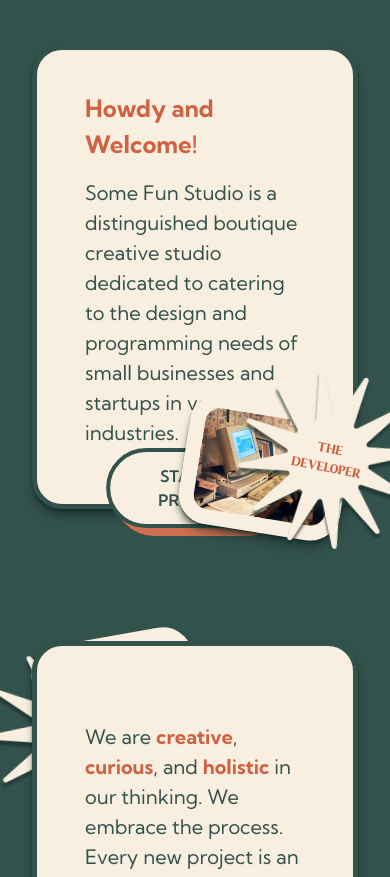
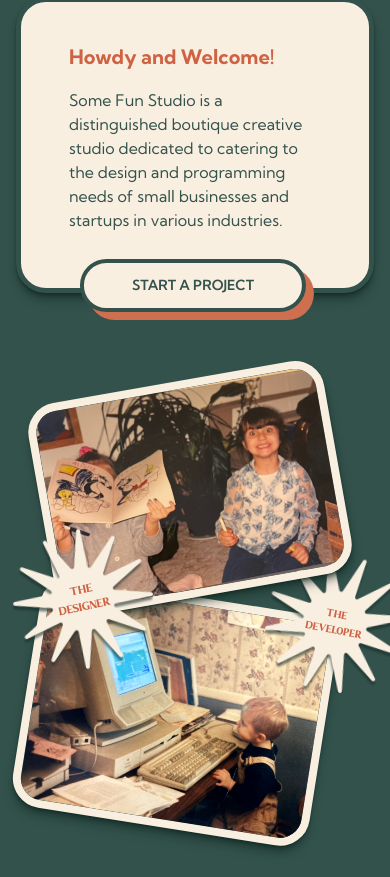
Before and after one commit to mattduff707/some-fun-prod, a Next.js app: page / in a window 390 px wide. Shown: the part 1007-1884 px from the top of the page. Built offline with nearby package versions, Linux system fonts and the light colour scheme.

Commit message:
Responsive general

```diff
--- a/src/app/General.jsx
+++ b/src/app/General.jsx
@@ -6,28 +6,30 @@ import alissaPic from "../assets/alissaPic.png";
 import mattPic from "../assets/mattPic.png";
 import Highlight from "../components/Highlight";
 import Star from "../components/Star";
+import Text from "@/components/Text";
+import Heading from "@/components/Heading";
 
 const General = () => {
   return (
-    <section className="px-section relative flex max-w-full flex-col items-center overflow-hidden bg-seaweed pb-pageBottom pt-pageTop">
-      <div className="isolate flex w-full max-w-constraint flex-col items-start">
+    <section className="px-section max600:px-sectionMobile max600:pt-pageTopMobile max600:pb-pageBottomMobile relative flex max-w-full flex-col items-center overflow-hidden bg-seaweed pb-pageBottom pt-pageTop">
+      <div className="isolate flex w-full max-w-constraint flex-col items-start max1000:items-center">
         <Box
           boxClass={
-            "shadow-seaweedShadow border-seaweed bg-pale pt-10 px-12 pb-14 relative z-10"
+            "shadow-seaweedShadow border-seaweed bg-pale pt-10 px-12 pb-14 relative z-10 max1000:mb-20 max600:mb-16"
           }
         >
-          <h2 className="text-xl font-bold text-burntDark">
+          <Heading as={"h2"} className="text-xl font-bold text-burntDark">
             Howdy and Welcome!
-          </h2>
-          <p className="max-w-[425px] pt-4 text-lg text-seaweed">
+          </Heading>
+          <Text className="max-w-[425px] pt-4 text-lg text-seaweed">
             Some Fun Studio is a distinguished boutique creative studio
             dedicated to catering to the design and programming needs of small
             businesses and startups in various industries.
-          </p>
+          </Text>
           <div className="absolute bottom-[-26px] left-[50%] -translate-x-[50%]">
             <BoxBtn
               buttonClass={
-                "border-4 border-seaweed px-12 py-3 font-semibold text-seaweed bg-pale"
+                "border-4 border-seaweed px-12 py-3 font-semibold text-seaweed bg-pale whitespace-nowrap max600:text-sm"
               }
               shadowClass={"bg-burnt"}
             >
@@ -35,52 +37,60 @@ const General = () => {
             </BoxBtn>
           </div>
         </Box>
-        <div className="flex w-full justify-center">
-          <div className="relative translate-x-[16px] translate-y-[140px]">
-            <div className="absolute bottom-[-40px] left-[-60px] z-10">
+        <div className="isolate flex w-full justify-center max1000:flex-col max1000:items-center">
+          <div className="max600:translate-y-[48px] relative translate-x-[16px] translate-y-[140px] max1000:z-[20] max1000:translate-y-[64px]">
+            <div className="max600:left-[-48px] absolute bottom-[-40px] left-[-60px] z-10 max1000:bottom-[-48px]">
               <div className="relative">
-                <p className="absolute left-[50%] top-[50%] z-30 translate-x-[-50%] translate-y-[-50%] rotate-[-12deg] text-center font-marshland text-[0.85rem] text-burntDark">
+                <p className="max600:text-[0.7rem] absolute left-[50%] top-[50%] z-30 translate-x-[-50%] translate-y-[-50%] rotate-[-12deg] text-center font-marshland text-[0.85rem] text-burntDark">
                   THE
                   <br /> DESIGNER
                 </p>
-                <Star className={"h-[180px] w-[180px] "} />
+                <Star
+                  className={
+                    "max600:w-[140px] max600:h-[140px] h-[180px] w-[180px]"
+                  }
+                />
               </div>
             </div>
             <Image
               src={alissaPic}
               alt="Alissa holding a paint up when she was a child"
-              className="h-auto w-[420px] origin-bottom-left rotate-[-10deg] rounded-[30px] border-[15px] border-pale shadow-box shadow-seaweedShadow"
+              className="max600:w-[300px] max600:border-8 h-auto w-[420px] origin-bottom-left rotate-[-10deg] rounded-[30px] border-[15px] border-pale shadow-box shadow-seaweedShadow"
             />
           </div>
-          <div className="relative z-20 translate-y-[-120px]">
+          <div className="relative z-20 translate-y-[-120px] max1000:z-[19] max1000:translate-y-0">
             <div className="absolute right-[-60px] top-[-20px] z-10">
               <div className="relative">
-                <p className="absolute left-[50%] top-[50%] z-30 translate-x-[-50%] translate-y-[-50%] rotate-[11deg] text-center font-marshland text-[0.80rem] text-burntDark">
+                <p className="max600:text-[0.65rem] absolute left-[50%] top-[50%] z-30 translate-x-[-50%] translate-y-[-50%] rotate-[11deg] text-center font-marshland text-[0.80rem] text-burntDark">
                   THE
                   <br /> DEVELOPER
                 </p>
-                <Star className={"h-[180px] w-[180px] "} />
+                <Star
+                  className={
+                    "max600:w-[140px] max600:h-[140px] h-[180px] w-[180px]"
+                  }
+                />
               </div>
             </div>
             <Image
               src={mattPic}
               alt="Matt on a computer playing a game when he was a child"
-              className="h-auto w-[420px] origin-top-left rotate-[9deg] rounded-[30px] border-[15px] border-pale shadow-box shadow-seaweedShadow"
+              className="max600:border-8 max600:w-[300px] h-auto w-[420px] origin-top-left rotate-[9deg] rounded-[30px] border-[15px] border-pale shadow-box shadow-seaweedShadow"
             />
           </div>
         </div>
         <Box
           boxClass={
-            "shadow-seaweedShadow border-seaweed bg-pale py-[60px] px-12 relative self-end"
+            "shadow-seaweedShadow border-seaweed bg-pale py-12 px-12 relative self-end max1000:self-center max1000:mt-32 max600:mt-20"
           }
         >
-          <p className="max-w-[425px] pt-4 text-lg text-seaweed">
+          <Text className="max-w-[425px] text-seaweed">
             We are <Highlight>creative</Highlight>,{" "}
             <Highlight>curious</Highlight>, and <Highlight>holistic</Highlight>{" "}
             in our thinking. We embrace the process. Every new project is an
             opportunity to <Highlight>learn</Highlight>,{" "}
             <Highlight>explore</Highlight>, and <Highlight>grow</Highlight>.
-          </p>
+          </Text>
         </Box>
       </div>
       <div className="absolute bottom-0 h-[82px] w-full bg-fluff"></div>
--- a/src/app/Stack.jsx
+++ b/src/app/Stack.jsx
@@ -3,6 +3,7 @@ import Title from "../components/Title";
 import React from "react";
 import SkillStack from "./SkillStack";
 import Highlight from "../components/Highlight";
+import Text from "@/components/Text";
 
 const Stack = () => {
   return (
@@ -30,13 +31,15 @@ const Stack = () => {
         </div>
         <Box
           boxClass={
-            "border-burnt shadow-pinkyShadow bg-pale text-lg text-seaweed py-[40px] px-[40px]"
+            "border-burnt shadow-pinkyShadow bg-pale text-seaweed py-[40px] px-[40px]"
           }
         >
-          In everything we do, we strive to serve a{" "}
-          <Highlight>greater purpose</Highlight>. Whether we’re shaping the
-          future of your small business, your non-profit, or your passion
-          project, we want to help you make it long-lasting.
+          <Text>
+            In everything we do, we strive to serve a{" "}
+            <Highlight>greater purpose</Highlight>. Whether we’re shaping the
+            future of your small business, your non-profit, or your passion
+            project, we want to help you make it long-lasting.
+          </Text>
         </Box>
       </div>
       <div className="absolute bottom-0 h-[76px] w-full bg-dijon"></div>
--- /dev/null
+++ b/src/components/Heading.jsx
@@ -0,0 +1,31 @@
+import React from "react";
+
+const Heading = ({ className, as, children }) => {
+  const classString = `max600:text-lg text-xl ${className}`;
+  const getTag = (as) => {
+    // returns the jsx that is below with the correct tag
+    switch (as) {
+      case "h1":
+        return <h1 className={classString}>{children}</h1>;
+      case "h2":
+        return <h2 className={classString}>{children}</h2>;
+      case "h3":
+        return <h3 className={classString}>{children}</h3>;
+      case "h4":
+        return <h4 className={classString}>{children}</h4>;
+      case "h5":
+        return <h5 className={classString}>{children}</h5>;
+      case "h6":
+        return <h6 className={classString}>{children}</h6>;
+      default:
+        return (
+          <h1 className={`max600:text-lg text-xl ${className}`} as={as}>
+            {children}
+          </h1>
+        );
+    }
+  };
+  return getTag(as);
+};
+
+export default Heading;
--- /dev/null
+++ b/src/components/Text.jsx
@@ -0,0 +1,7 @@
+import React from "react";
+
+const Text = ({ children, className }) => {
+  return <p className={`max600:text-base text-lg ${className}`}>{children}</p>;
+};
+
+export default Text;
--- a/tailwind.config.js
+++ b/tailwind.config.js
@@ -7,10 +7,12 @@ module.exports = {
   ],
   theme: {
     screens: {
+      min1000: { min: "1000px" },
+      max1000: { max: "1000px" },
       min900: { min: "900px" },
       max900: { max: "900px" },
-      min1000: { min: "1000px" },
-      max1000: { max: "1000px" },
+      min600: { min: "600px" },
+      max600: { max: "600px" },
     },
     colors: {
       pale: "#F9EFE1",
@@ -36,6 +38,7 @@ module.exports = {
         bavistage: [`var(--font-bavistage)`, "sans"],
       },
       fontSize: {
+        xs: "0.75rem",
         sm: "0.875rem",
         base: "1rem",
         lg: "1.25rem",
@@ -107,8 +110,11 @@ module.exports = {
       },
       padding: {
         pageTop: "88px",
+        pageTopMobile: "40px",
+        pageBottomMobile: "200px",
         pageBottom: "252px",
         section: "32px",
+        sectionMobile: "16px",
       },
     },
   },
```
